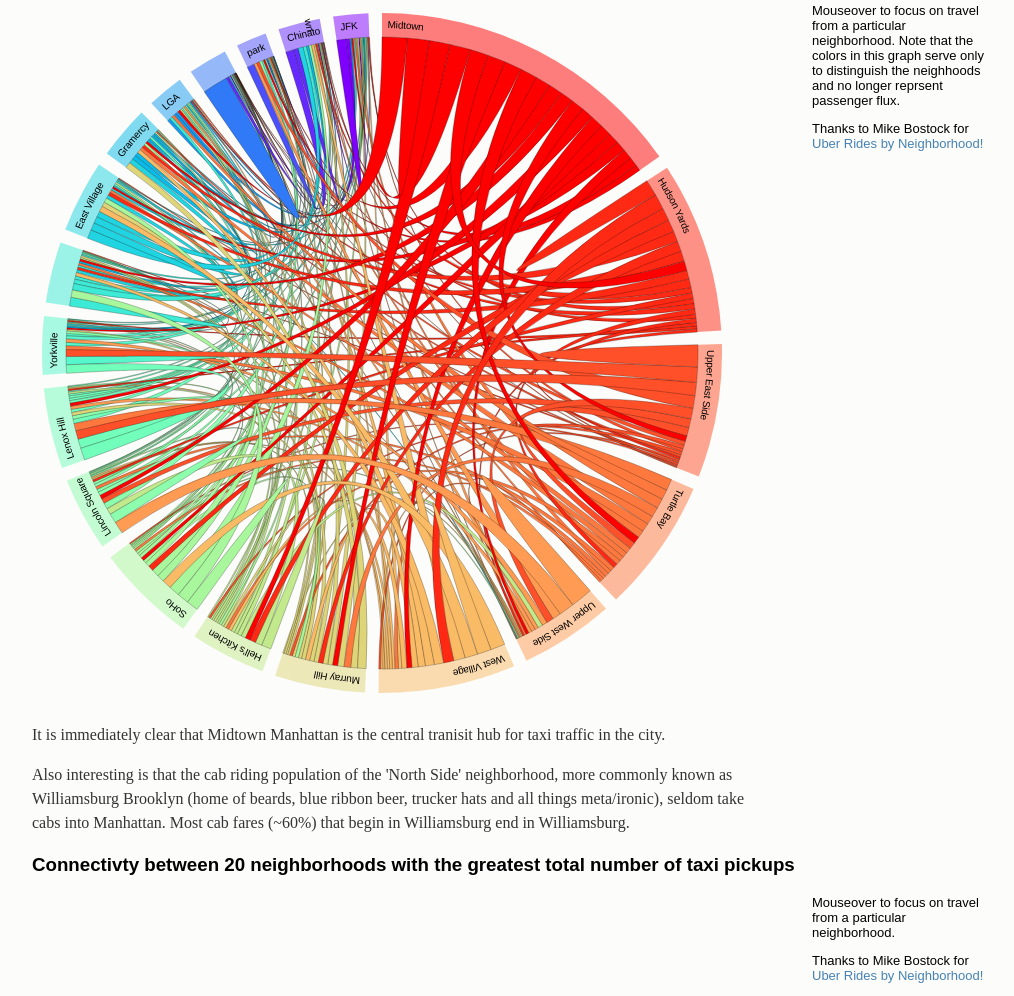
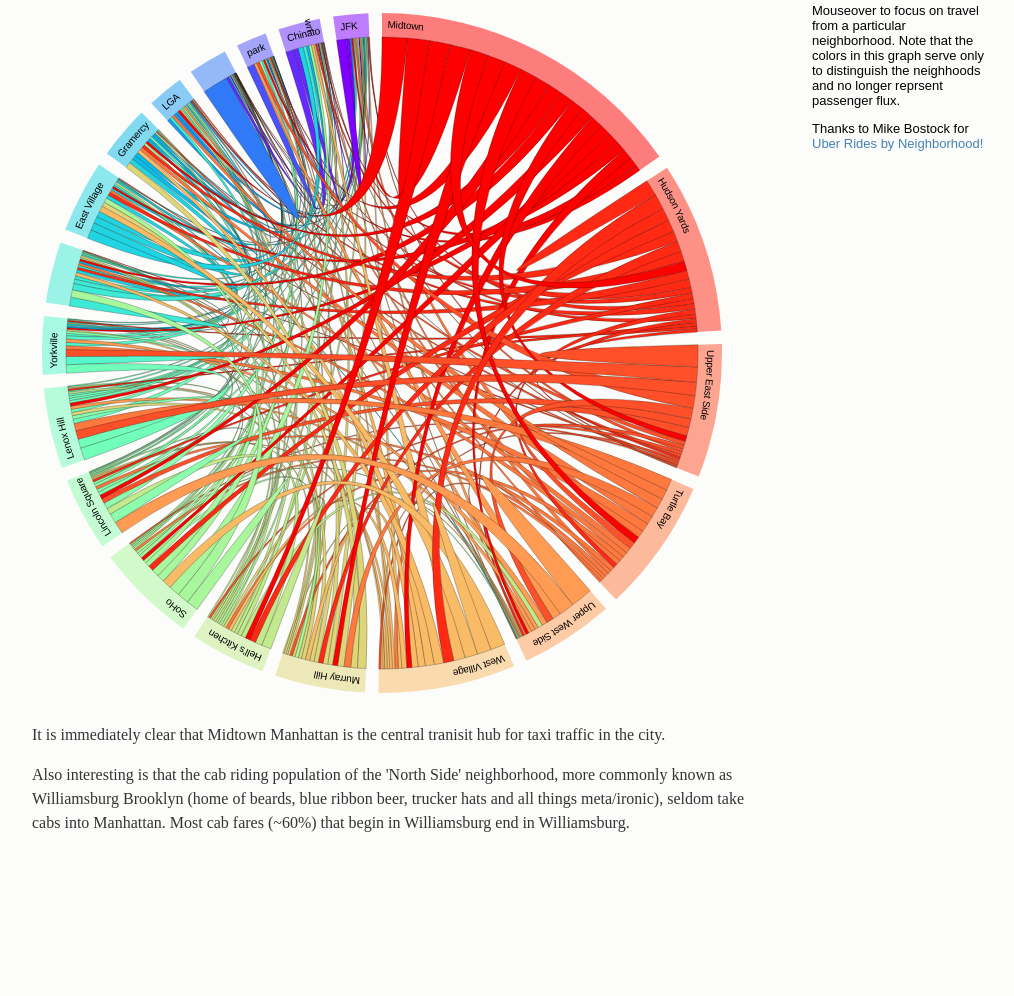
Before and after one commit to jfried23/webpage, a plain HTML site: page index.html in a window 1280 px wide. Shown: the part 1842-2838 px from the top of the page, without its empty margins (128-1142 px from the left). After the commit the page ends 2741 px from the top, so only its background shows below. Drawn offline with Linux system fonts and the light colour scheme.

Commit message:
Update index.html

```diff
--- a/index.html
+++ b/index.html
@@ -128,14 +128,7 @@ Also interesting is that the cab riding population of the 'North Side' neighborh
 </p>
 
 
-<div id = 'new'>
-	<h3>Connectivty between 20 neighborhoods with the greatest total number of taxi pickups</h3>
-	<aside>Mouseover to focus on travel from a particular neighborhood.
-	<p>
-	<p>Thanks to Mike Bostock for <a href="http://bost.ocks.org/mike/uberdata/">Uber Rides by Neighborhood!</a></p>
-	</p>
-	</aside>
- </div>
+
 
 
 <script src="topojson.v1.min.js"></script>
```
